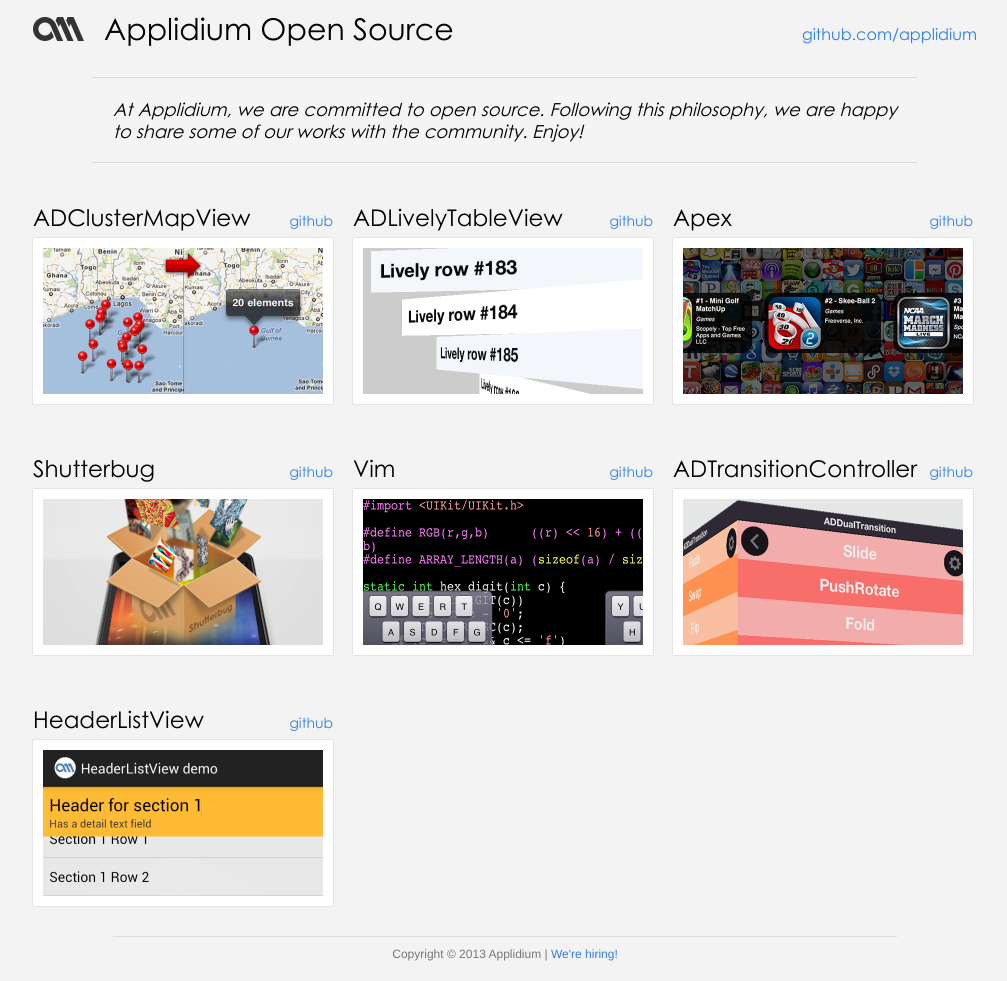
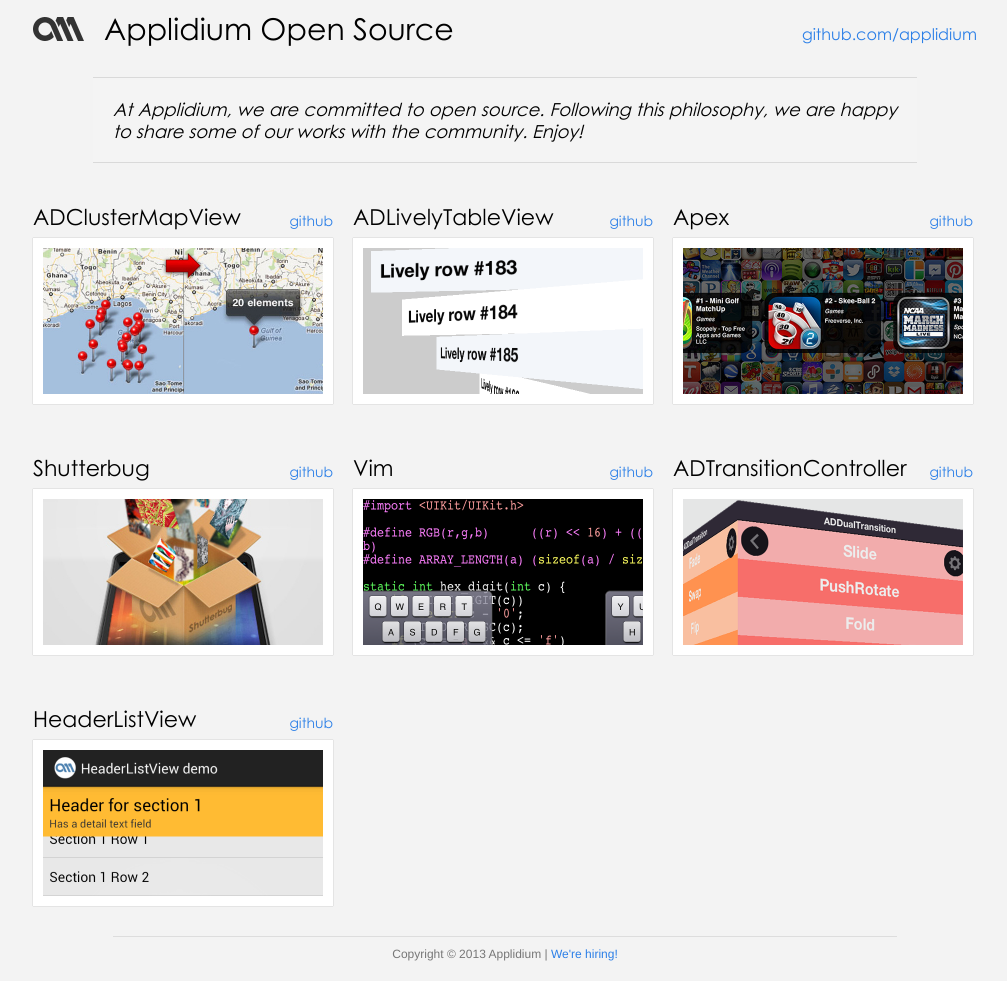
Before and after one commit to JamesLinus/applidium.github.io, a Jekyll site: the page built from index.html, in a window 1280 px wide. Shown: the whole page, without its empty margins (135-1142 px from the left). Built offline with Jekyll 4.4.1, drawn with Linux system fonts in a browser that asks for light colours.

Commit message:
Smaller title font size

```diff
--- a/css/main.css
+++ b/css/main.css
@@ -118,7 +118,7 @@
 
 .project .title {
   font-family: "CenturyGothic";
-  font-size: 23px;
+  font-size: 22px;
   float: left;
   vertical-align: text-bottom;
 }
```
